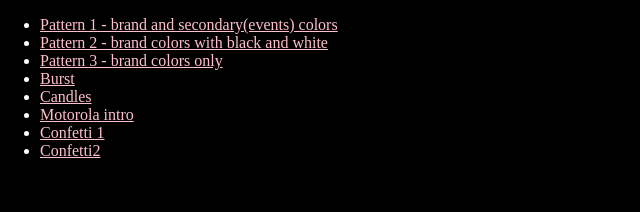
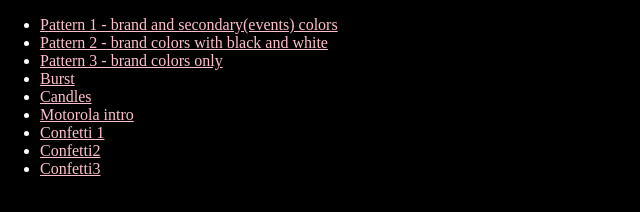
Before and after one commit to niffur/niffur.github.io, a plain HTML site: page index.html in a window 1280 px wide. Shown: the full height of the page, 0-640 px from the left. Drawn offline with Linux system fonts and the light colour scheme.

Commit message:
added ribbon confetti

```diff
--- a/index.html
+++ b/index.html
@@ -20,6 +20,7 @@
 				<li><a href="intro/Intro.html">Motorola intro</a></li>
 				<li><a href="confetti/confetti1.html">Confetti 1</a></li>
 				<li><a href="confetti/confetti2.html">Confetti2</a></li>
+				<li><a href="confetti/confetti3.html">Confetti3</a></li>
 			</ul>
 		</div>
 	</body>
```
